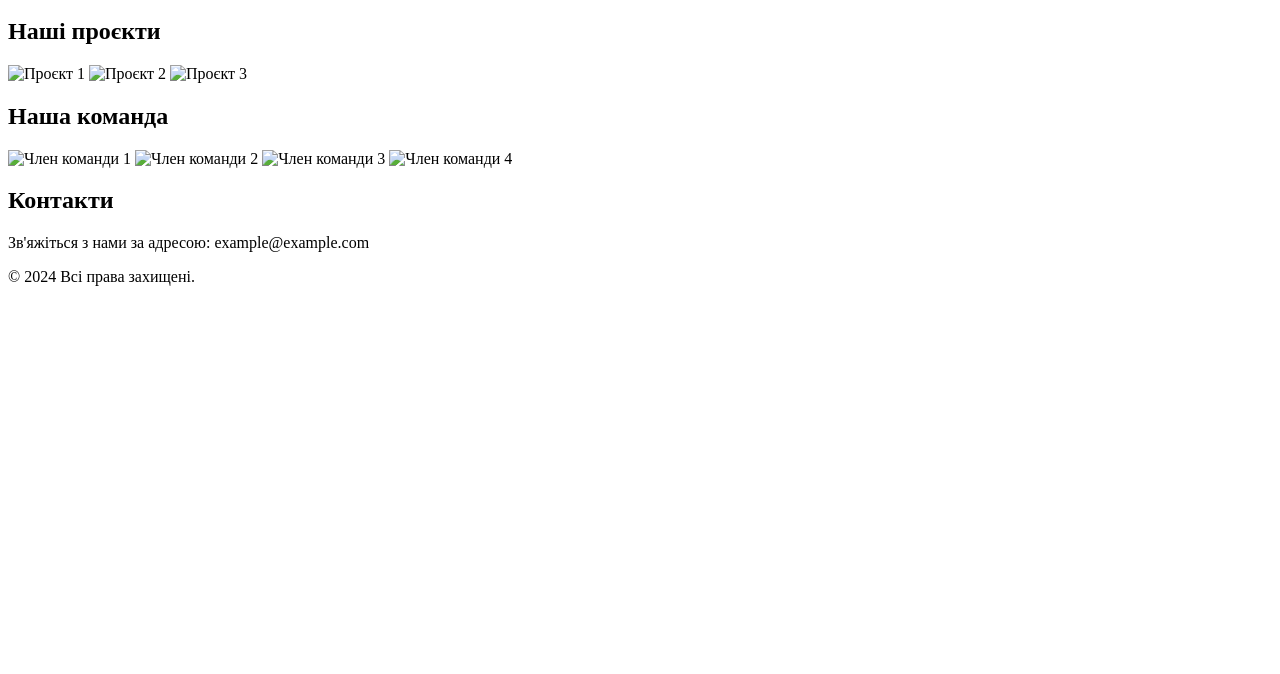
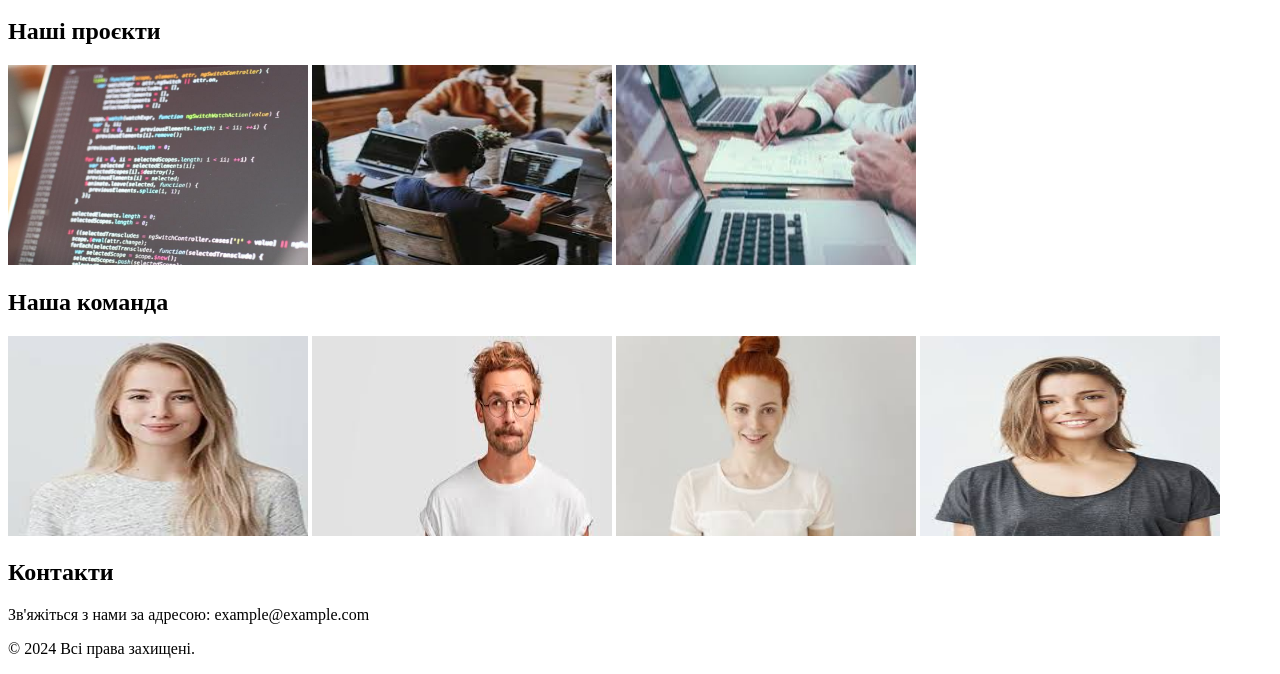
Before and after one commit to moogunhwa/lab_2, a plain HTML site: page index.html in a window 1280 px wide. Shown: the part 136-810 px from the top of the page. Drawn offline with Linux system fonts and the light colour scheme.

Commit message:
Update index.html

```diff
--- a/index.html
+++ b/index.html
@@ -4,7 +4,7 @@
     <meta charset="UTF-8">
     <meta name="viewport" content="width=device-width, initial-scale=1.0">
     <title>Проєкт</title>
-    <link rel="stylesheet" href="styles.css">
+    <link rel="stylesheet" href="css/styles.css">
 </head>
 <body>
     <header>
@@ -22,19 +22,19 @@
         <section id="projects">
             <h2>Наші проєкти</h2>
             <div class="projects-gallery">
-                <img src="project1.jpg" alt="Проєкт 1">
-                <img src="project2.jpg" alt="Проєкт 2">
-                <img src="project3.jpg" alt="Проєкт 3">
+                <img src="images/project1.jpg" alt="Проєкт 1" width="300" height="200">
+                <img src="images/project2.jpg" alt="Проєкт 2" width="300" height="200">
+                <img src="images/project3.jpg" alt="Проєкт 3" width="300" height="200">
             </div>
         </section>
 
         <section id="team">
             <h2>Наша команда</h2>
             <div class="team-gallery">
-                <img src="team1.jpg" alt="Член команди 1">
-                <img src="team2.jpg" alt="Член команди 2">
-                <img src="team3.jpg" alt="Член команди 3">
-                <img src="team4.jpg" alt="Член команди 4">
+                <img src="images/team1.jpg" alt="Член команди 1 "width="300" height="200">
+                <img src="images/team2.jpg" alt="Член команди 2" width="300" height="200">
+                <img src="images/team3.jpg" alt="Член команди 3" width="300" height="200">
+                <img src="images/team4.jpg" alt="Член команди 4" width="300" height="200">
             </div>
         </section>
 
```
